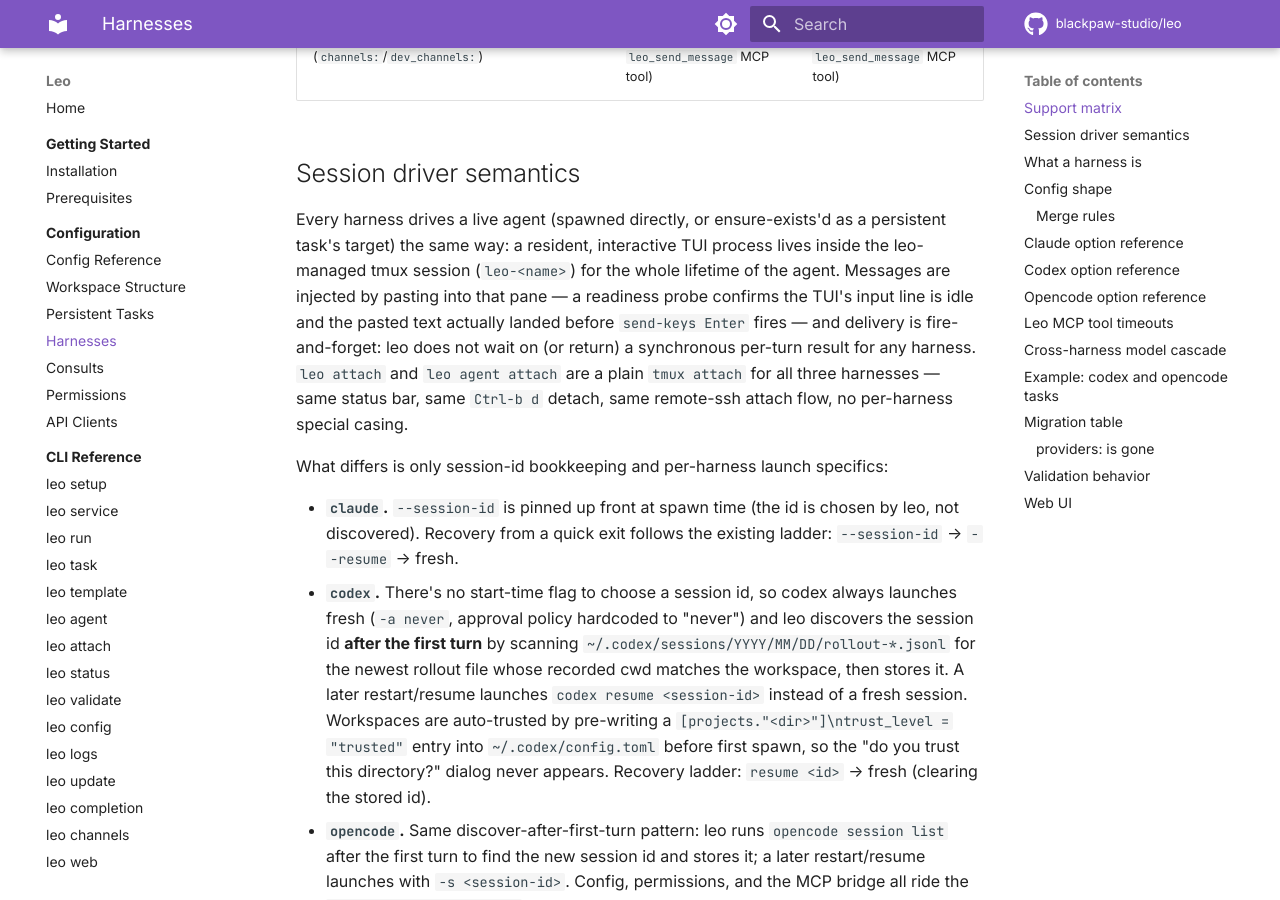
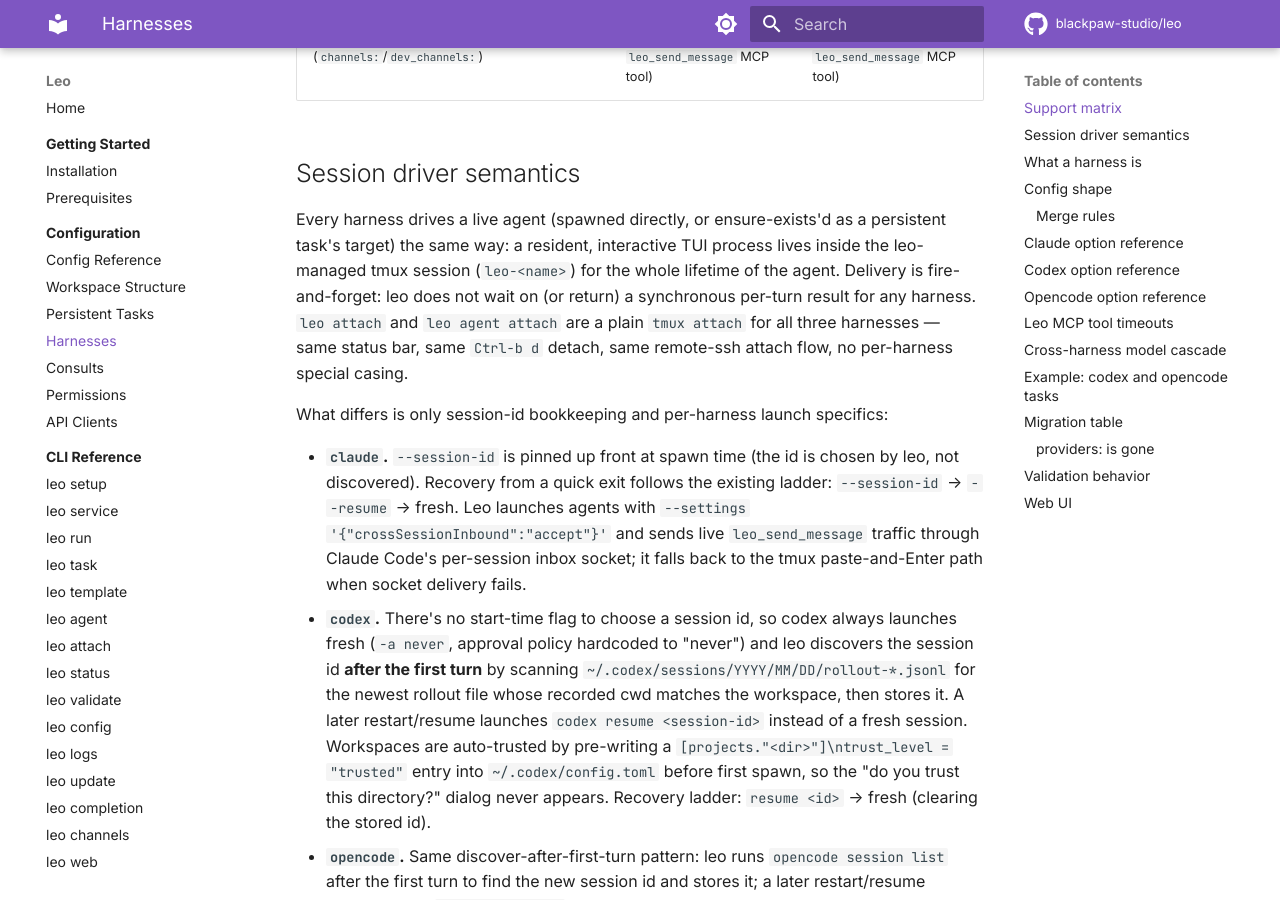
Before and after one commit to blackpaw-studio/leo, an MkDocs documentation site: the page built from docs/configuration/harnesses.md, in a window 1280 px wide and 900 px high, scrolled down 660 px. Built offline with MkDocs 1.6.1 and Material for MkDocs 9.7.7, drawn with Linux system fonts in a browser that asks for light colours; comment, search, counter and statistics services are not loaded.

Commit message:
docs: document peer inbox delivery and crossSessionInbound setting
Add paragraph explaining socket-based message delivery as primary path with
tmux send-keys as fallback. Note crossSessionInbound:accept requirement for
agent invocations.

Claude-Session: https://claude.ai/code/session_01G3Ypof77KGe3FypkrXGTyn

```diff
--- a/docs/configuration/harnesses.md
+++ b/docs/configuration/harnesses.md
@@ -27,11 +27,8 @@ leo's own MCP tools instead (see [Support matrix](#support-matrix) and
 Every harness drives a live agent (spawned directly, or ensure-exists'd as a
 persistent task's target) the same way: a resident, interactive TUI process
 lives inside the leo-managed tmux session (`leo-<name>`) for the whole
-lifetime of the agent. Messages are injected by pasting into that pane —
-a readiness probe confirms the TUI's input line is idle and the pasted text
-actually landed before `send-keys Enter` fires — and delivery is
-fire-and-forget: leo does not wait on (or return) a synchronous per-turn
-result for any harness. `leo attach` and `leo agent attach` are a plain
+lifetime of the agent. Delivery is fire-and-forget: leo does not wait on (or
+return) a synchronous per-turn result for any harness. `leo attach` and `leo agent attach` are a plain
 `tmux attach` for all three harnesses — same status bar, same `Ctrl-b d`
 detach, same remote-ssh attach flow, no per-harness special casing.
 
@@ -40,7 +37,10 @@ specifics:
 
 - **`claude`.** `--session-id` is pinned up front at spawn time (the id is
   chosen by leo, not discovered). Recovery from a quick exit follows the
-  existing ladder: `--session-id` → `--resume` → fresh.
+  existing ladder: `--session-id` → `--resume` → fresh. Leo launches agents
+  with `--settings '{"crossSessionInbound":"accept"}'` and sends live
+  `leo_send_message` traffic through Claude Code's per-session inbox socket;
+  it falls back to the tmux paste-and-Enter path when socket delivery fails.
 - **`codex`.** There's no start-time flag to choose a session id, so codex
   always launches fresh (`-a never`, approval policy hardcoded to "never")
   and leo discovers the session id **after the first turn** by scanning
```
